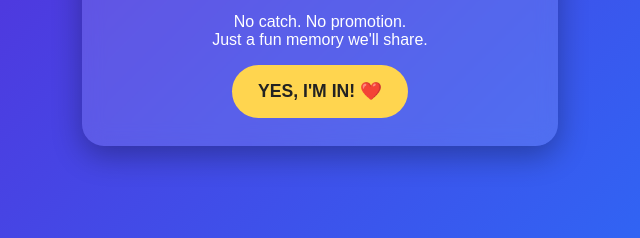
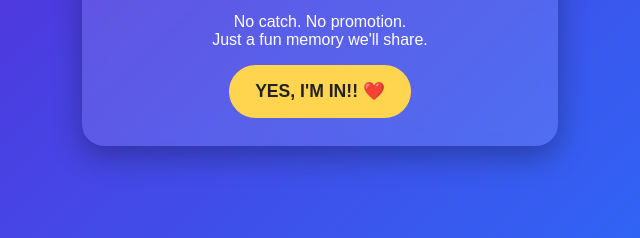
Before and after one commit to Desol95/Desol, a plain HTML site: page index.html in a window 1280 px wide. Shown: the part 521-759 px from the top of the page, 320-960 px from the left. Drawn offline with Linux system fonts and the light colour scheme.

Commit message:
Update button text for participation confirmation

```diff
--- a/index.html
+++ b/index.html
@@ -20,7 +20,7 @@ button{border:none;background:#ffd54f;color:#222;padding:16px 26px;border-radius
 <p><b>Current Progress</b><br><span style="font-size:1.4rem">35 / 300</span></p>
 <p>Hi! 👋<br>My goal is to take <b>300 photos with 300 different people</b> during Sziget Festival.</p>
 <p>No catch. No promotion.<br>Just a fun memory we'll share.</p>
-<button onclick="join()">YES, I'M IN! ❤️</button>
+<button onclick="join()">YES, I'M IN!! ❤️</button>
 <div id="msg">
 <h2>Awesome! 🎉</h2>
 <p>Come say hi if you spot me and let's take a photo together! 📸</p>
```
